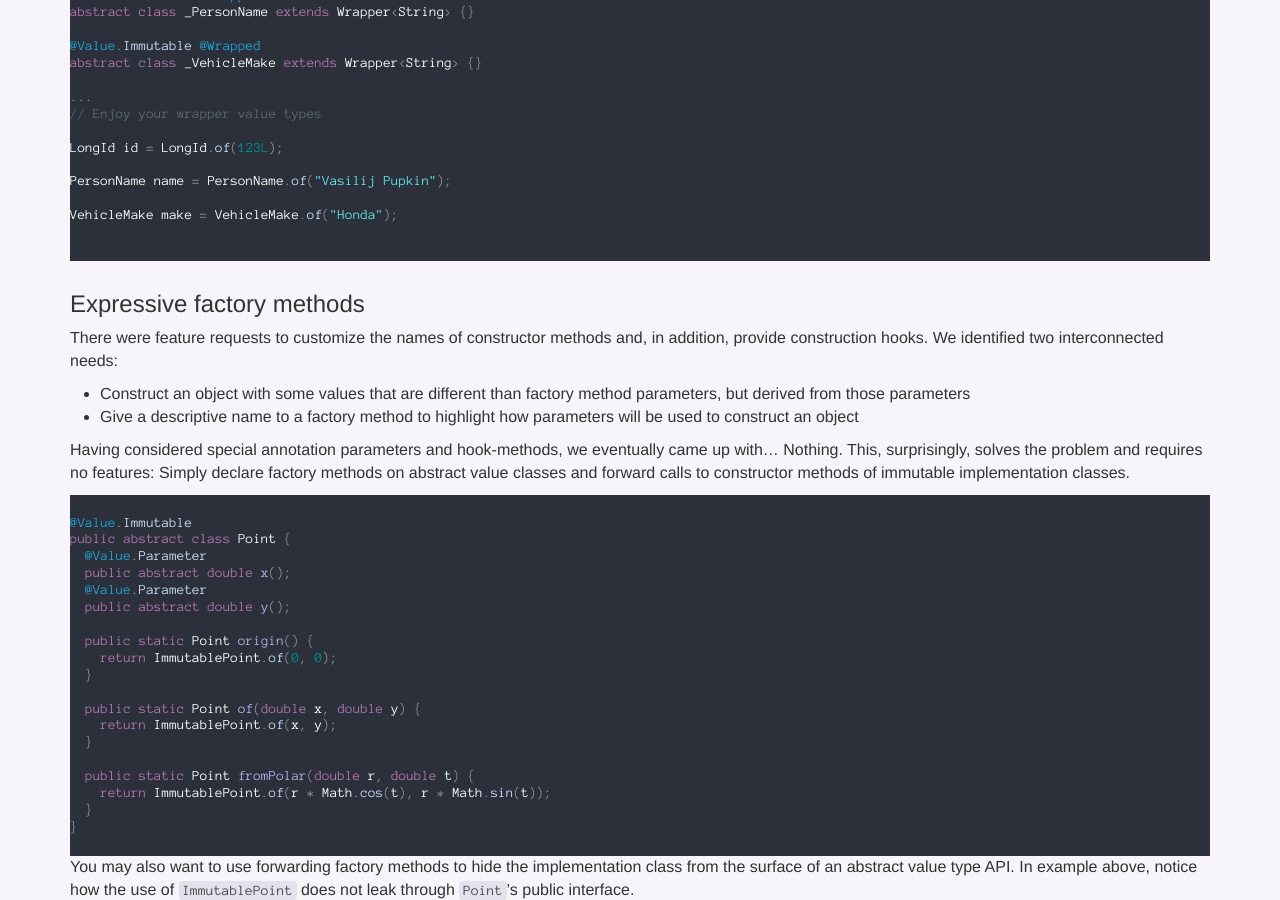
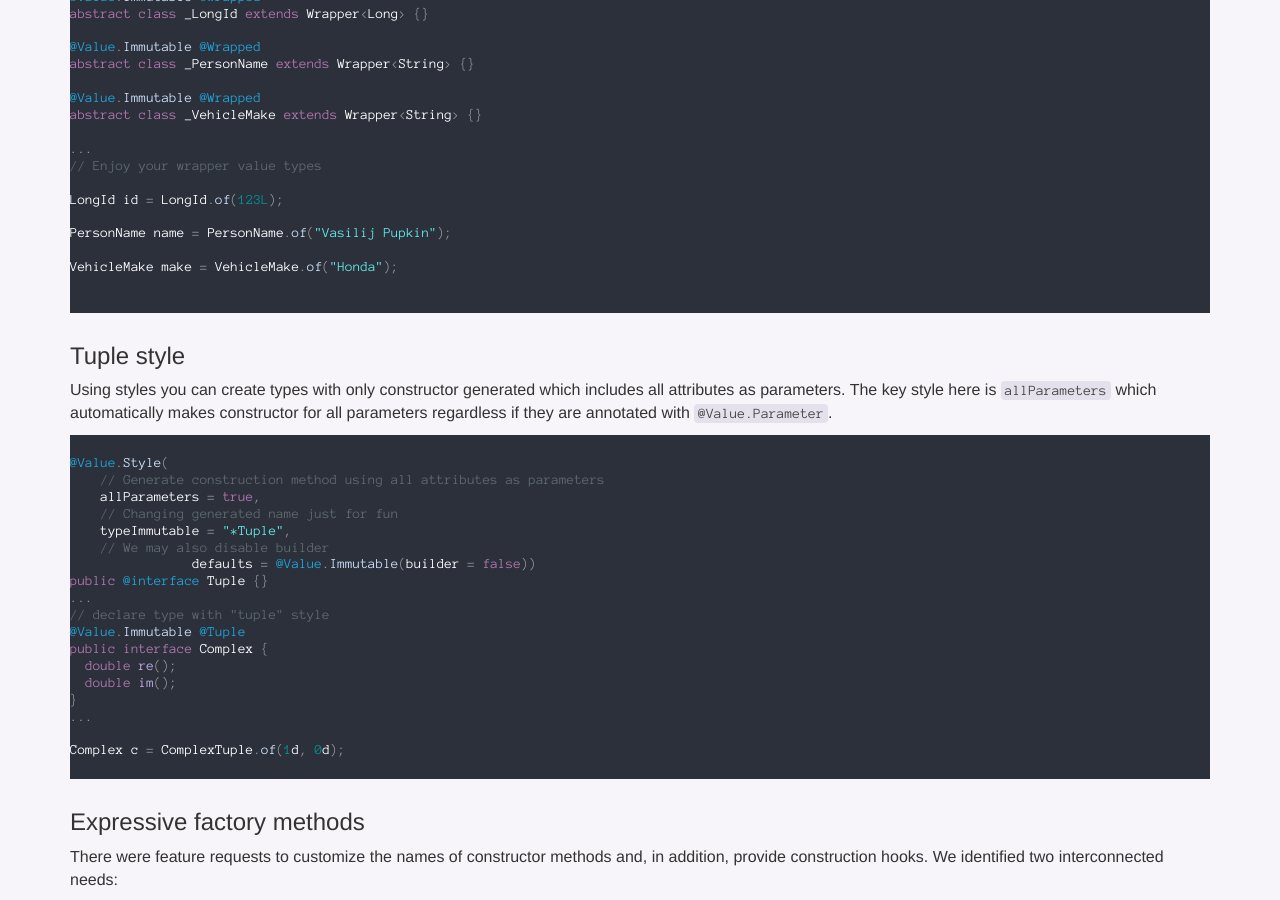
Before and after one commit to immutables/immutables.github.io, a Jekyll site: the page built from immutable.md, in a window 1280 px wide and 900 px high, scrolled down 18198 px. Built offline with Jekyll 4.4.1, drawn with Linux system fonts in a browser that asks for light colours; nearby versions of some CDN libraries; Markdown is read by kramdown in place of the engine named in the settings; some of the changed text lies outside the part shown.

Commit message:
all parameters sample and crosslinks

````diff
--- a/immutable.md
+++ b/immutable.md
@@ -336,6 +336,8 @@ public abstract class HostWithPort {
 ...
 HostWithPort hostWithPort = ImmutableHostWithPort.of("localhost", 8081);
 ```
+
+If you want to automatically turn all attributes into parameters to generate constructor, you could use styles for that, see [tuple style](#tuples) pattern.
 
 **Things to be aware of**
 
@@ -1100,6 +1102,32 @@ VehicleMake make = VehicleMake.of("Honda");
 
 ```
 
+<a name="tuples"></a>
+### Tuple style
+
+Using styles you can create types with only constructor generated which includes all attributes as parameters.
+The key style here is `allParameters` which automatically makes constructor for all parameters regardless if they are annotated with `@Value.Parameter`.
+```java
+@Value.Style(
+    // Generate construction method using all attributes as parameters
+    allParameters = true,
+    // Changing generated name just for fun
+    typeImmutable = "*Tuple",
+    // We may also disable builder
+		defaults = @Value.Immutable(builder = false))
+public @interface Tuple {}
+...
+// declare type with "tuple" style
+@Value.Immutable @Tuple
+public interface Complex {
+  double re();
+  double im();
+}
+...
+
+Complex c = ComplexTuple.of(1d, 0d);
+```
+
 ### Expressive factory methods
 
 There were feature requests to customize the names of constructor methods and, in addition, provide construction hooks.
````
Also changed, not shown: generated.md (+5 -3 lines).
